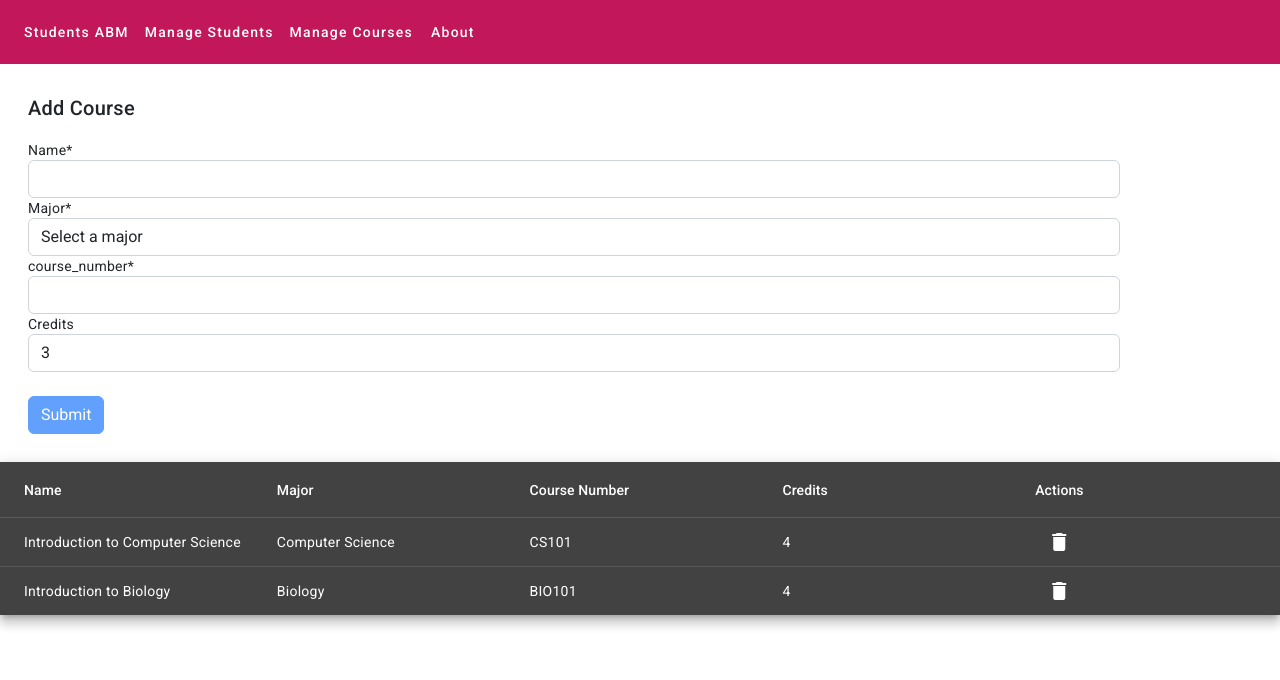
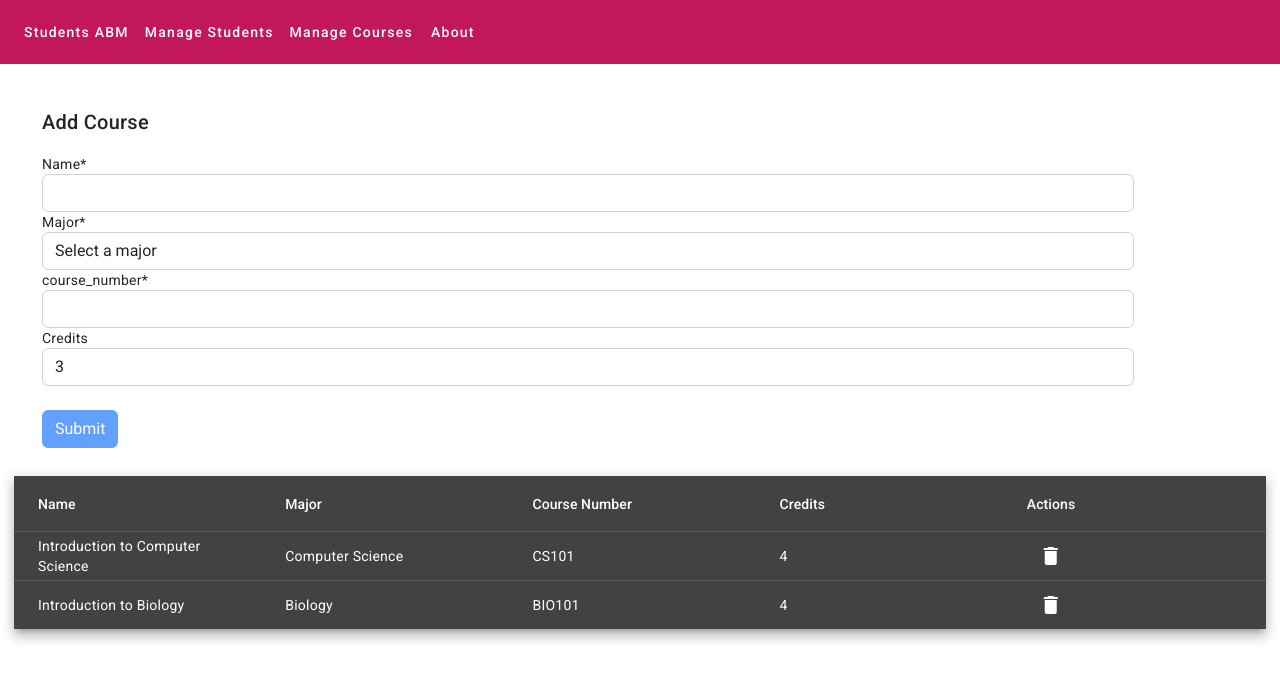
Before and after one commit to NeneWang/lista-alumnos, an Angular app: page /courses in a window 1280 px wide. Shown: the top 680 px of the page. Built offline with nearby package versions, Linux system fonts and the light colour scheme.

Commit message:
min added

```diff
--- a/src/app/app.component.html
+++ b/src/app/app.component.html
@@ -1,2 +1,5 @@
 <app-navbar></app-navbar>
+<app-layout>
+
 <router-outlet></router-outlet>
+</app-layout>
--- a/src/app/components/layout/layout.component.scss
+++ b/src/app/components/layout/layout.component.scss
@@ -0,0 +1,4 @@
+*{
+    padding: 1em;
+
+}
```
